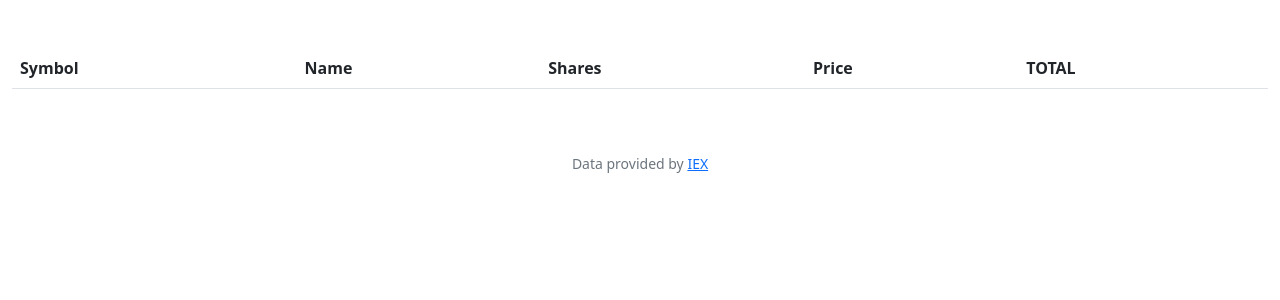
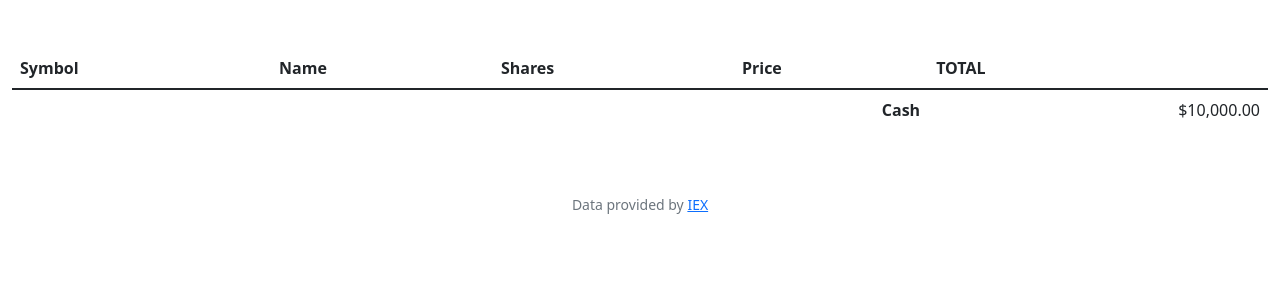
Before and after one commit to Eonflip/CS50, a Flask app: template finance/templates/index.html in a window 1280 px wide. Shown: the part 76-376 px from the top of the page. Run offline with Flask 3, Linux system fonts and the light colour scheme; the template is opened without the code that fills it, so the values that code supplies are empty; some libraries are stand-ins or nearby versions.

Commit message:
Tue, Aug 15, 2023, 3:29 PM -06:00

```diff
--- a/finance/templates/index.html
+++ b/finance/templates/index.html
@@ -15,5 +15,12 @@
                 <th class="text-start">TOTAL</th>
             </tr>
         </thead>
+        <tbody></tbody>
+        <tfoot>
+            <tr>
+                <td class="border-0 fw-bold text-end" colspan="4">Cash</td>
+                <td class="border-0 text-end">$10,000.00</td>
+            </tr>
+        </tfoot>
     </table>
 {% endblock %}
```
